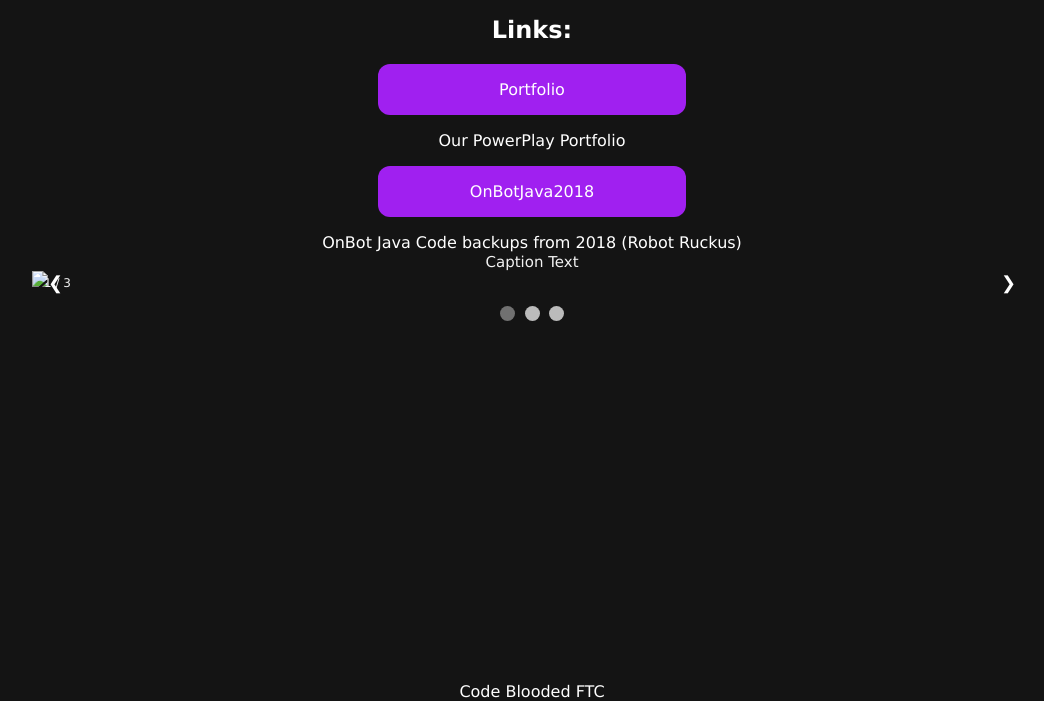
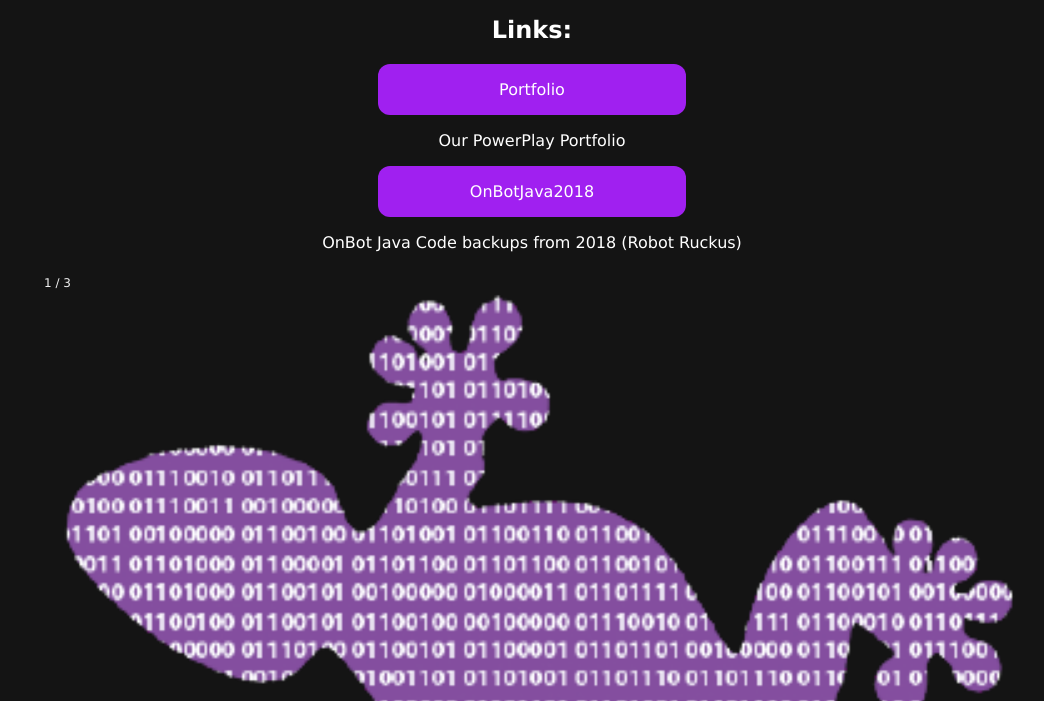
Before and after one commit to codebloodedftc/codebloodedftc.github.io, a plain HTML site: page index.html in a window 1280 px wide. Shown: the part 99-800 px from the top of the page, without its empty margins (108-1152 px from the left). Drawn offline with Linux system fonts and the light colour scheme.

Commit message:
Update index.html

```diff
--- a/index.html
+++ b/index.html
@@ -28,19 +28,19 @@
 
 <div class="mySlides fade">
   <div class="numbertext">1 / 3</div>
-  <img src="img_nature_wide.jpg" style="width:100%">
+  <img src="44682571.png" style="width:100%">
   <div class="text">Caption Text</div>
 </div>
 
 <div class="mySlides fade">
   <div class="numbertext">2 / 3</div>
-  <img src="img_snow_wide.jpg" style="width:100%">
+  <img src="44682571.png" style="width:100%">
   <div class="text">Caption Two</div>
 </div>
 
 <div class="mySlides fade">
   <div class="numbertext">3 / 3</div>
-  <img src="img_mountains_wide.jpg" style="width:100%">
+  <img src="44682571.png" style="width:100%">
   <div class="text">Caption Three</div>
 </div>
 
```
